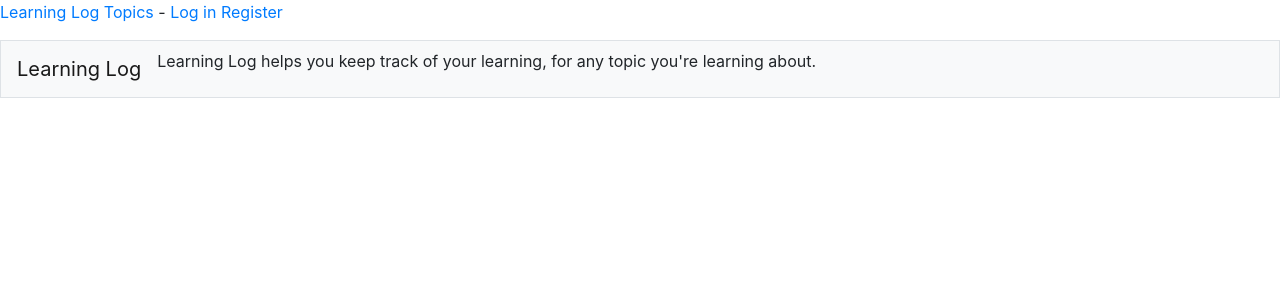
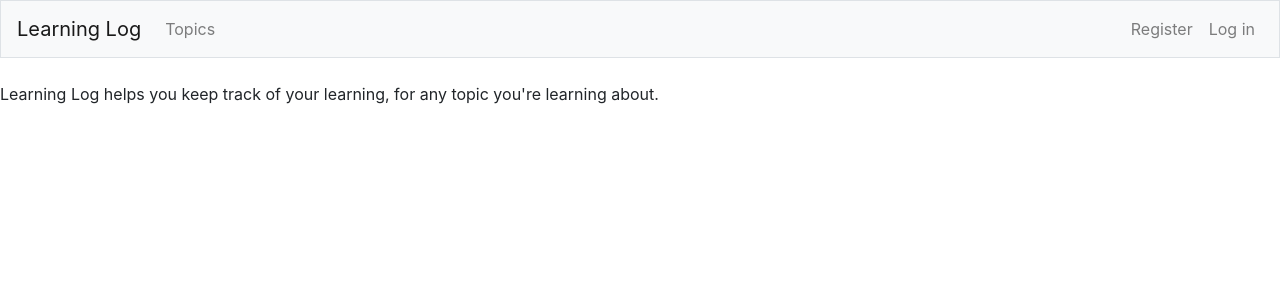
Before and after one commit to barabashka25219/Learning-Log, a Django app: page / in a window 1280 px wide. Shown: the top 300 px of the page. Run offline with Django 4.2, Linux system fonts and the light colour scheme; some libraries are stand-ins or nearby versions.

Commit message:
Create navigation bar in base template

```diff
--- a/learning_log/learning_logs/templates/learning_logs/base.html
+++ b/learning_log/learning_logs/templates/learning_logs/base.html
@@ -12,28 +12,43 @@
         {% bootstrap_javascript jquery='full' %}
     </head>
     <body>
-        <p>
-            <a href="{% url 'learning_logs:index' %}">Learning Log</a>
-            <a href="{% url 'learning_logs:topics' %}">Topics</a> -
-            {% if user.is_authenticated %}
-                Hello, {{ user.username }}.
-                <a href="{% url 'users:logout' %}">Log out</a>
-            {% else %}
-                <a href="{% url 'users:login' %}">Log in</a>
-                <a href="{% url 'users:register' %}">Register</a>
-            {% endif %}
-        </p>
-
         <nav class="navbar navbar-expand-md navbar-light bg-light mb-4 border">
-            <a class="navbar-brand" href="%{ url 'learning_logs:index' %}">Learning Log</a>
+            <a class="navbar-brand" href="{% url 'learning_logs:index' %}">Learning Log</a>
 
             <button class="navbar-toggler" type="button" data-toggle="collapse"
                 data-target="#navbarCollapse" aria-controls="navbarCollapse"
                 aria-expanded="false" aria-label="Toggle navigation">
                 <span class="navbar-toggler-icon"></span>
             </button>
+
+            <div class="collapse navbar-collapse" id="navbarCollapse">
+                <ul class="navbar-nav mr-auto">
+                    <li class="nav-item">
+                        <a class="nav-link" href="{% url 'learning_logs:topics' %}">Topics</a>
+                    </li>
+                </ul>
+                <ul class="navbar-nav ml-auto">
+                    {% if user.is_authenticated %}
+                        <li class="nav-item">
+                            <span class="navbar-text">Hello, {{user.username}}.</span>
+                        </li>
+                        <li class="nav-item">
+                            <a class="nav-link" href="{% url 'users:logout' %}">Log out</a>
+                        </li>
+                    {% else %}
+                        <li class="nav-item">
+                            <a class="nav-link" href="{% url 'users:register' %}">Register</a>
+                        </li>
+
+                        <li class="nav-item">
+                            <a class="nav-link" href="{% url 'users:login' %}">Log in</a>
+                        </li>
+                    {% endif %}
+                </ul>
+            </div>
+        </nav>
+
         {% block content %} {% endblock %}
 
-        <script src="" async defer></script>
     </body>
 </html>
```
